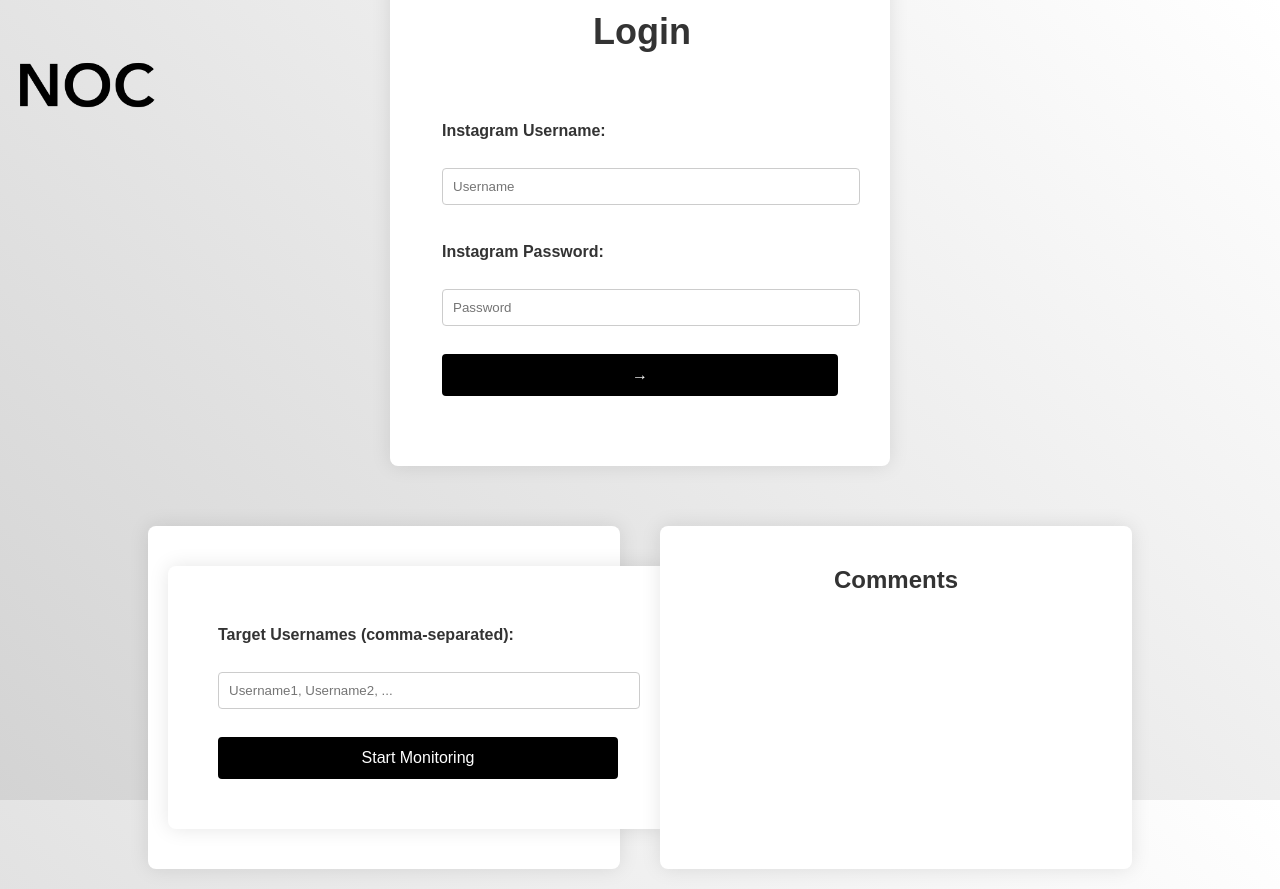
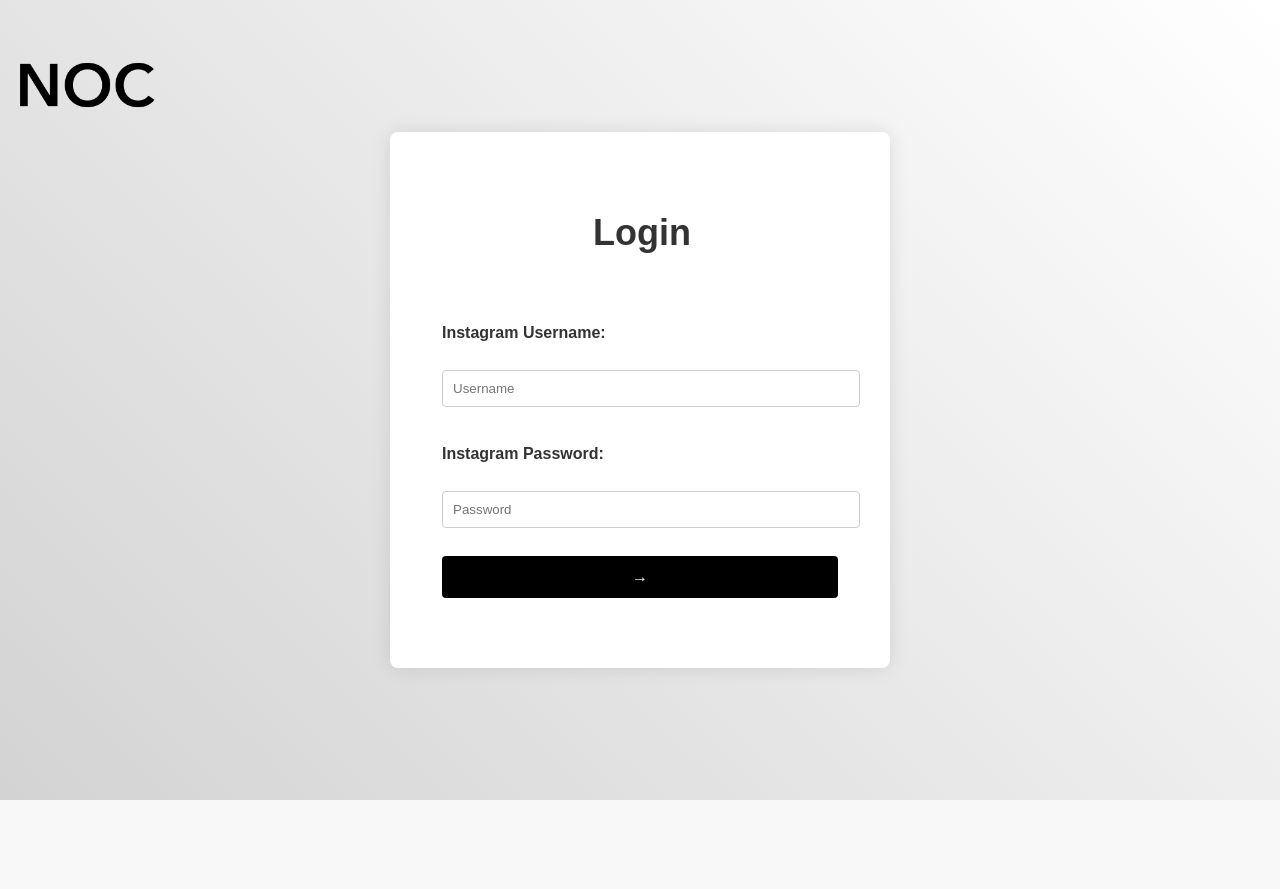
Before and after one commit to kyd888/Noc-using-Instagrapi, a Flask app: page / in a window 1280 px wide. After the commit the page ends 800 px from the top, so only its background shows below. Run offline with Flask 2, Linux system fonts and the light colour scheme.

Commit message:
Update index.html

```diff
--- a/templates/index.html
+++ b/templates/index.html
@@ -22,7 +22,7 @@
             <button type="submit"><span>→</span></button>
         </fieldset>
     </form>
-    <div id="main-content">
+    <div id="main-content" style="display:none;">
         <div id="left-panel">
             <form id="monitor-form">
                 <label for="target_usernames">Target Usernames (comma-separated):</label><br>
```
